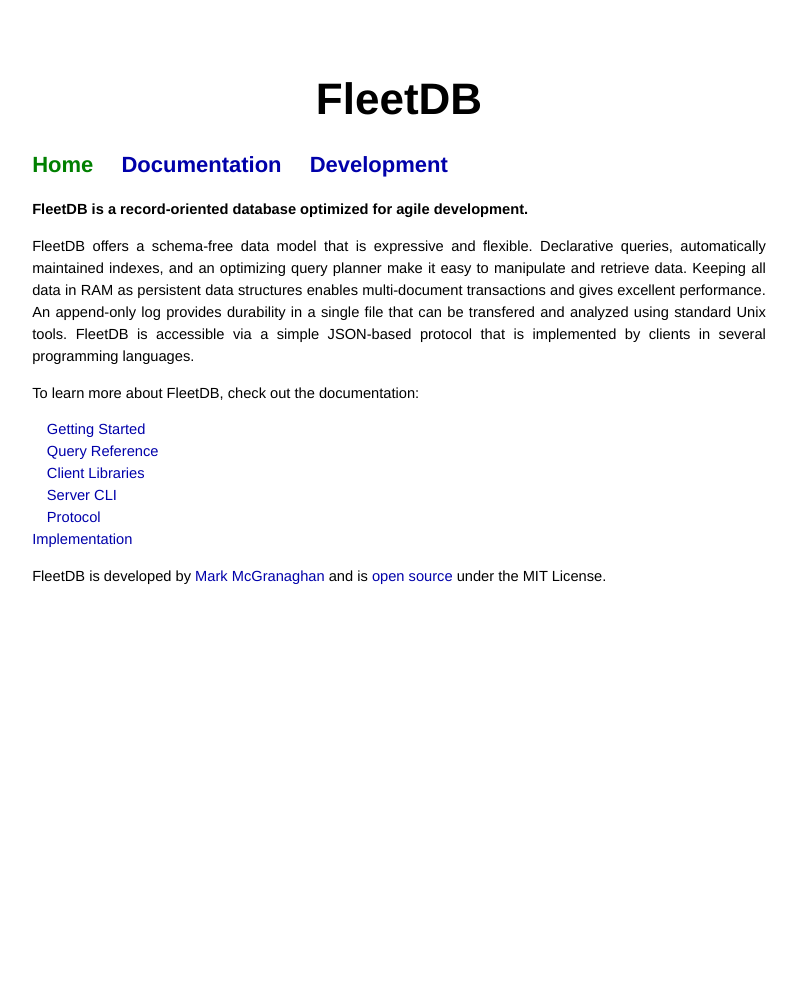
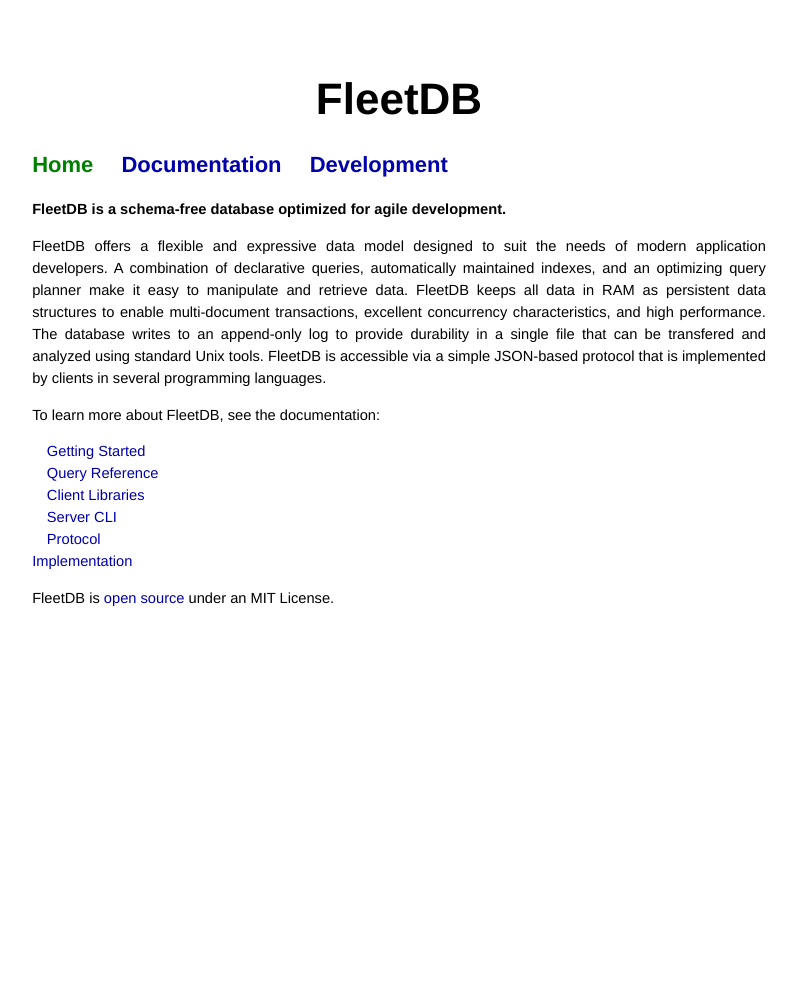
Before and after one commit to mmcgrana/fleetdb.org, a Jekyll site: the page built from index.html, in a window 1280 px wide. Shown: the whole page, without its empty margins (241-1038 px from the left). Built offline with Jekyll 4.4.1, drawn with Linux system fonts in a browser that asks for light colours.

Commit message:
Update homepage.

```diff
--- a/index.html
+++ b/index.html
@@ -3,11 +3,11 @@
 home_tab: true
 ---
 
-<p><strong>FleetDB is a record-oriented database optimized for agile development.</strong></p>
+<p><strong>FleetDB is a schema-free database optimized for agile development.</strong></p>
 
-<p>FleetDB offers a schema-free data model that is expressive and flexible. Declarative queries, automatically maintained indexes, and an optimizing query planner make it easy to manipulate and retrieve data. Keeping all data in RAM as persistent data structures enables multi-document transactions and gives excellent performance. An append-only log provides durability in a single file that can be transfered and analyzed using standard Unix tools. FleetDB is accessible via a simple JSON-based protocol that is implemented by clients in several programming languages.</p>
+<p>FleetDB offers a flexible and expressive data model designed to suit the needs of modern application developers. A combination of declarative queries, automatically maintained indexes, and an optimizing query planner make it easy to manipulate and retrieve data. FleetDB keeps all data in RAM as persistent data structures to enable multi-document transactions, excellent concurrency characteristics, and high performance. The database writes to an append-only log to provide durability in a single file that can be transfered and analyzed using standard Unix tools. FleetDB is accessible via a simple JSON-based protocol that is implemented by clients in several programming languages.</p>
 
-<p>To learn more about FleetDB, check out the documentation:</p>
+<p>To learn more about FleetDB, see the documentation:</p>
 
 <ul class="links">
   <li><a href="/docs/getting_started.html">Getting Started</a></li>
@@ -18,4 +18,4 @@
   <li><a href="/docs/implementation.html">Implementation</a></li>
 </ul>
 
-<p>FleetDB is developed by <a href="http://github.com/mmcgrana">Mark McGranaghan</a> and is <a href="http://github.com/mmcgrana/fleetdb">open source</a> under the MIT License.</p>
+<p>FleetDB is <a href="http://github.com/mmcgrana/fleetdb">open source</a> under an MIT License.</p>
```
